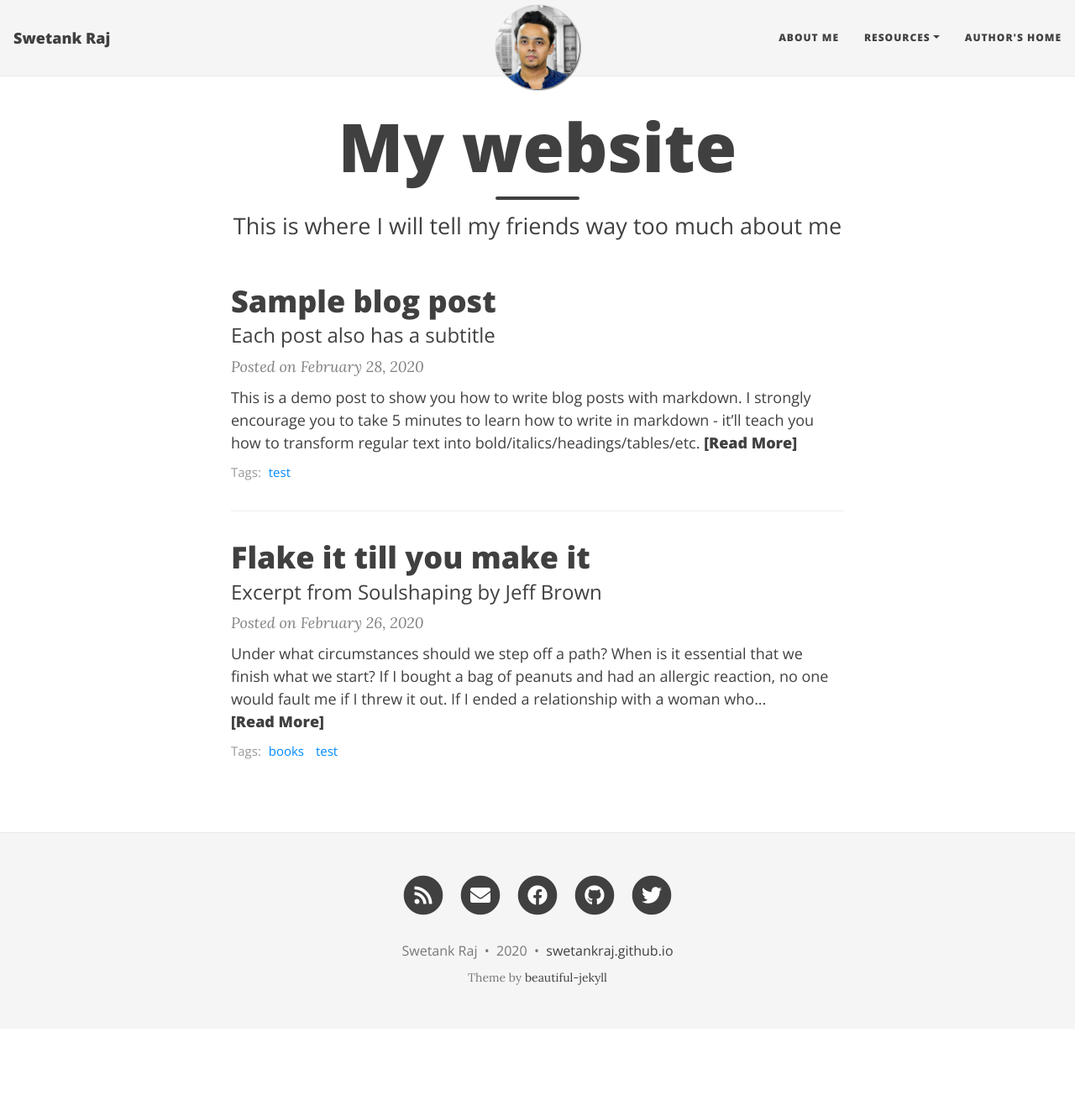
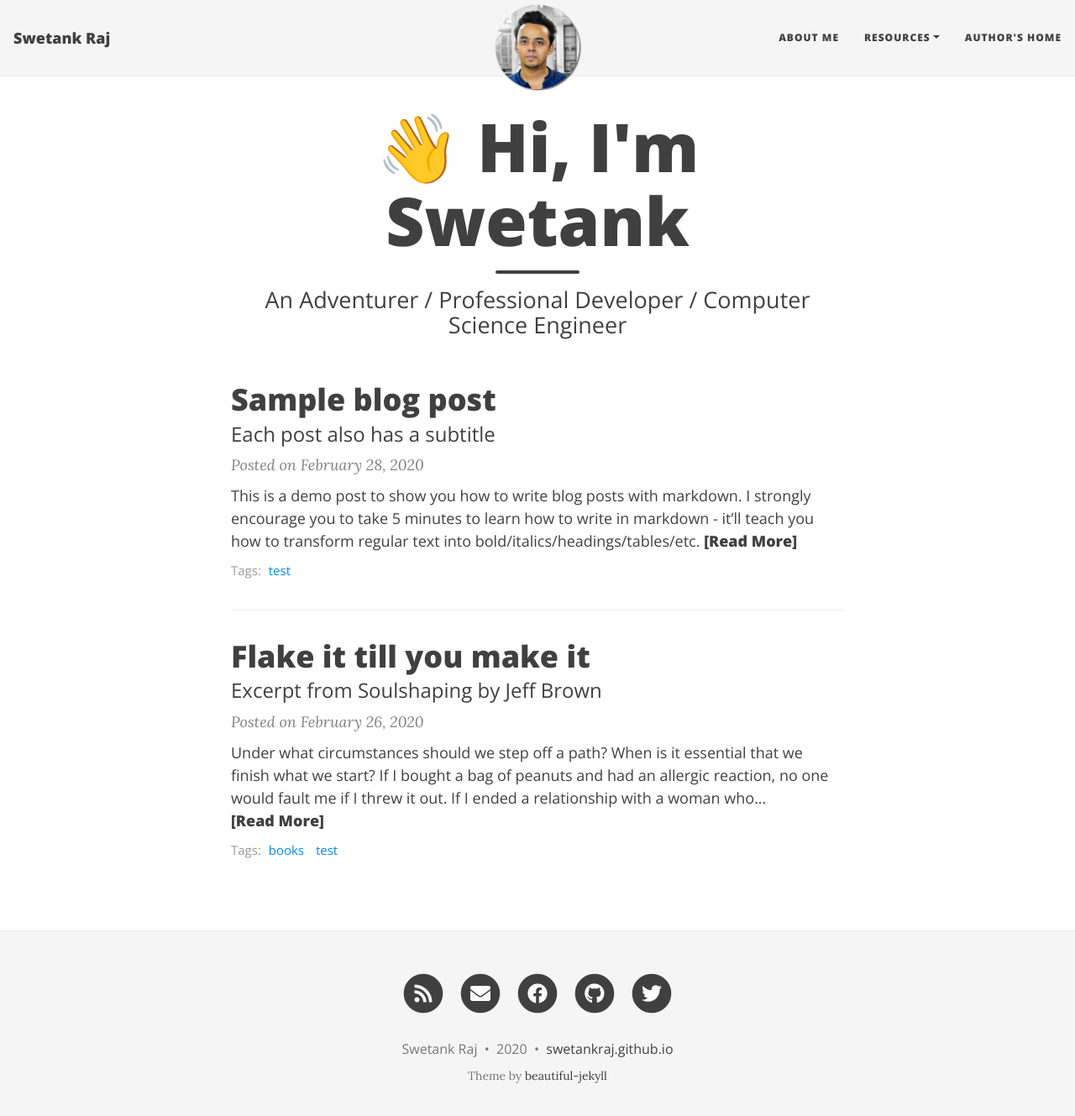
Before and after one commit to swetankraj/swetankraj.github.io, a Jekyll site: the page built from index.html, in a window 1280 px wide and 1342 px high. Shown: the top 1329 px of the window at 84% size. Built offline with Jekyll 4.4.1, drawn with Linux system fonts in a browser that asks for light colours; nearby versions of some CDN libraries; the list of posts is cut into pages by our own code.

Commit message:
update home layout

```diff
--- a/index.html
+++ b/index.html
@@ -1,5 +1,5 @@
 ---
 layout: home
-title: My website
-subtitle: This is where I will tell my friends way too much about me
+title: 👋 Hi, I'm Swetank
+subtitle: An Adventurer / Professional Developer / Computer Science Engineer
 ---
```
